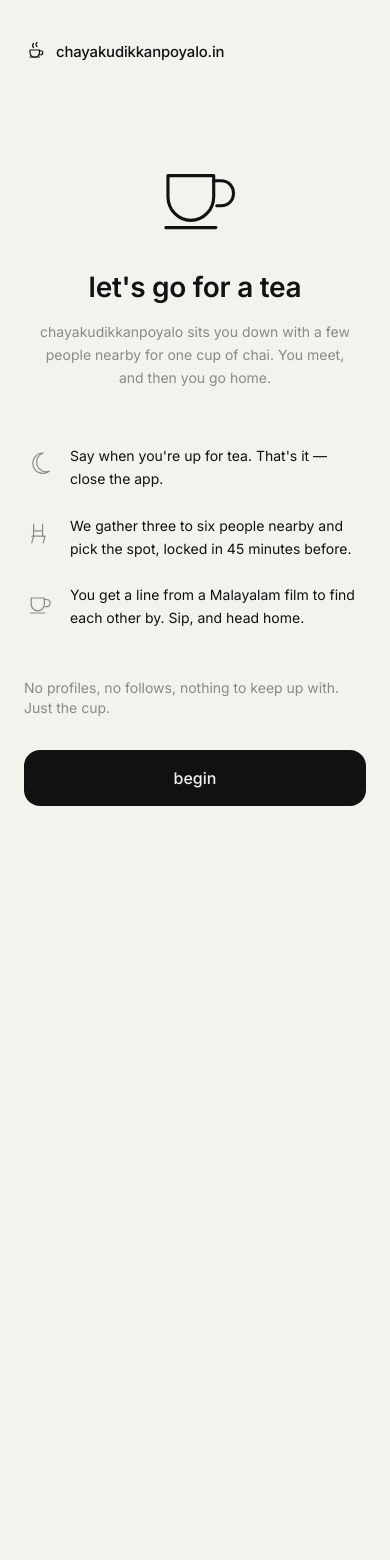
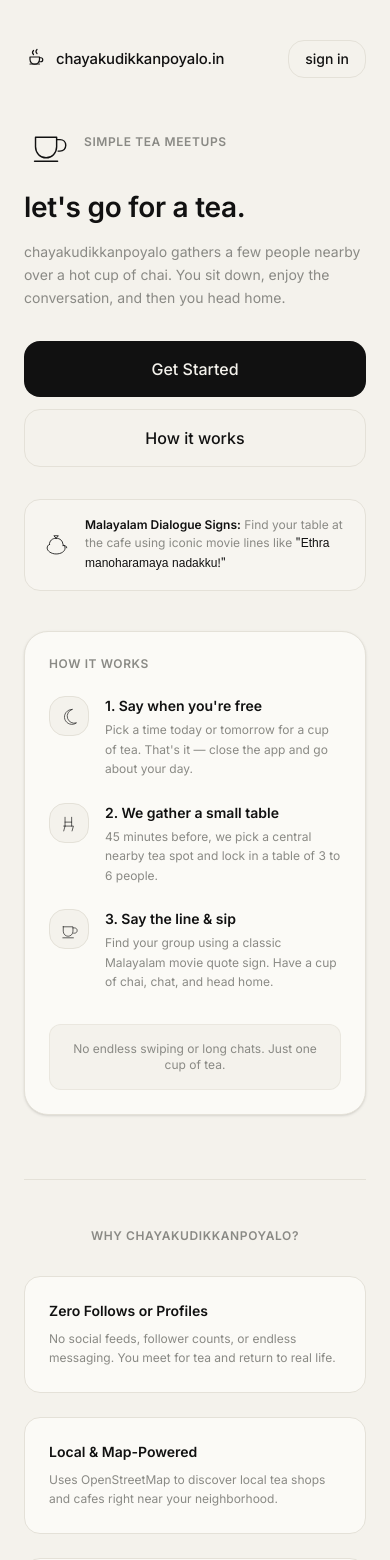
Before and after one commit to o-holics/chayakudikkan-poyalo, a Next.js app: page / in a window 390 px wide. Shown: the top 1560 px of the page. Before the commit the page ends 846 px from the top, so only its background shows below. Built offline with nearby package versions, Linux system fonts and the light colour scheme; no server answers.

Commit message:
feat: add desktop responsive multi-column layout and redesign landing page

```diff
--- a/src/app/page.tsx
+++ b/src/app/page.tsx
@@ -5,14 +5,41 @@ import Link from "next/link";
 import { useRouter } from "next/navigation";
 import { useAuth } from "@/components/AuthProvider";
 import { useProfile } from "@/lib/useProfile";
-import { Screen, Stack, Title, QuietText, Button, BottomAction } from "@/components/ui";
+import { Screen, Stack, Title, QuietText, Button } from "@/components/ui";
 import { Doodle, type DoodleName } from "@/components/Doodle";
 import { Logo } from "@/components/Logo";
 
-const STEPS: { icon: DoodleName; text: string }[] = [
-  { icon: "moon", text: "Say when you're up for tea. That's it — close the app." },
-  { icon: "chair", text: "We gather three to six people nearby and pick the spot, locked in 45 minutes before." },
-  { icon: "cup", text: "You get a line from a Malayalam film to find each other by. Sip, and head home." },
+const STEPS: { icon: DoodleName; title: string; text: string }[] = [
+  {
+    icon: "moon",
+    title: "1. Say when you're free",
+    text: "Pick a time today or tomorrow for a cup of tea. That's it — close the app and go about your day.",
+  },
+  {
+    icon: "chair",
+    title: "2. We gather a small table",
+    text: "45 minutes before, we pick a central nearby tea spot and lock in a table of 3 to 6 people.",
+  },
+  {
+    icon: "cup",
+    title: "3. Say the line & sip",
+    text: "Find your group using a classic Malayalam movie quote sign. Have a cup of chai, chat, and head home.",
+  },
+];
+
+const FEATURES = [
+  {
+    title: "Zero Follows or Profiles",
+    desc: "No social feeds, follower counts, or endless messaging. You meet for tea and return to real life.",
+  },
+  {
+    title: "Local & Map-Powered",
+    desc: "Uses OpenStreetMap to discover local tea shops and cafes right near your neighborhood.",
+  },
+  {
+    title: "Safe & Respectful",
+    desc: "Strict group caps (3–6 people), automatic 45-minute lock deadline, and one-tap blocking & reporting.",
+  },
 ];
 
 export default function Landing() {
@@ -35,41 +62,111 @@ export default function Landing() {
   }
 
   return (
-    <Screen>
-      <div className="pt-2">
+    <Screen wide>
+      {/* Top Header */}
+      <header className="flex items-center justify-between py-2">
         <Logo full size={24} />
+        <Link href="/sign-in">
+          <Button variant="ghost" className="!px-4 !py-2 text-sm">
+            sign in
+          </Button>
+        </Link>
+      </header>
+
+      {/* Main Grid: Responsive 2-column on desktop */}
+      <div className="mt-8 grid grid-cols-1 gap-10 lg:grid-cols-12 lg:items-center">
+        {/* Left Hero Column */}
+        <div className="flex flex-col lg:col-span-6">
+          <div className="flex items-center gap-3 text-ink-soft">
+            <Doodle name="cup" size={48} className="rise-slow text-ink" />
+            <span className="text-xs font-semibold uppercase tracking-wider text-ink-soft">simple tea meetups</span>
           </div>
 
-      <div className="mt-16 flex flex-col items-center text-center">
-        <Doodle name="cup" size={104} className="rise-slow text-ink" />
-        <Stack gap={4} className="rise rise-delay mt-8 items-center">
-          <Title>let&apos;s go for a tea</Title>
-          <QuietText className="max-w-[20rem]">
-            chayakudikkanpoyalo sits you down with a few people nearby for one cup of chai. You meet, and then you go home.
+          <Stack gap={4} className="mt-6">
+            <Title className="text-3xl lg:text-4xl lg:leading-tight">
+              let&apos;s go for a tea.
+            </Title>
+            <QuietText className="text-base leading-relaxed">
+              chayakudikkanpoyalo gathers a few people nearby over a hot cup of chai.
+              You sit down, enjoy the conversation, and then you head home.
             </QuietText>
           </Stack>
+
+          <div className="mt-8 flex flex-col gap-3 sm:flex-row">
+            <Link href="/sign-in" className="w-full sm:w-auto">
+              <Button full className="sm:px-8">
+                Get Started
+              </Button>
+            </Link>
+            <a href="#how-it-works" className="w-full sm:w-auto">
+              <Button variant="ghost" full className="sm:px-6">
+                How it works
+              </Button>
+            </a>
           </div>
 
-      <div className="mt-14">
-        <ol className="space-y-6">
+          {/* Quick Stat Banner */}
+          <div className="mt-8 flex items-center gap-4 rounded-2xl border border-line bg-paper-raised/50 p-4">
+            <Doodle name="kettle" size={28} className="shrink-0 text-ink" />
+            <p className="text-xs leading-normal text-ink-soft">
+              <strong className="font-semibold text-ink">Malayalam Dialogue Signs:</strong> Find your table at the cafe using iconic movie lines like <em className="not-italic text-ink font-mal">&quot;Ethra manoharamaya nadakku!&quot;</em>
+            </p>
+          </div>
+        </div>
+
+        {/* Right Preview Card / Steps Column */}
+        <div className="lg:col-span-6" id="how-it-works">
+          <div className="rounded-3xl border border-line bg-paper-raised p-6 shadow-sm sm:p-8">
+            <h2 className="text-xs font-semibold uppercase tracking-wider text-ink-soft">how it works</h2>
+
+            <ol className="mt-6 space-y-6">
               {STEPS.map((s, i) => (
                 <li key={i} className="flex items-start gap-4">
-              <Doodle name={s.icon} size={30} className="mt-0.5 shrink-0 text-ink-soft" strokeWidth={4} />
-              <p className="text-sm leading-relaxed text-ink">{s.text}</p>
+                  <div className="flex h-10 w-10 shrink-0 items-center justify-center rounded-2xl border border-line bg-paper text-ink">
+                    <Doodle name={s.icon} size={22} strokeWidth={3} />
+                  </div>
+                  <div>
+                    <h3 className="text-sm font-semibold text-ink">{s.title}</h3>
+                    <p className="mt-1 text-xs leading-relaxed text-ink-soft">{s.text}</p>
+                  </div>
                 </li>
               ))}
             </ol>
+
+            <div className="mt-8 rounded-xl border border-line/60 bg-paper p-4 text-center">
+              <p className="text-xs text-ink-soft">
+                No endless swiping or long chats. Just one cup of tea.
+              </p>
+            </div>
+          </div>
+        </div>
       </div>
 
-      <p className="mt-12 text-sm text-ink-soft">
-        No profiles, no follows, nothing to keep up with. Just the cup.
+      {/* Feature Grid Section */}
+      <section className="mt-16 border-t border-line pt-12">
+        <h2 className="text-xs font-semibold uppercase tracking-wider text-ink-soft text-center">why chayakudikkanpoyalo?</h2>
+        <div className="mt-8 grid grid-cols-1 gap-6 md:grid-cols-3">
+          {FEATURES.map((f, i) => (
+            <div key={i} className="rounded-2xl border border-line bg-paper-raised p-6">
+              <h3 className="text-sm font-semibold text-ink">{f.title}</h3>
+              <p className="mt-2 text-xs leading-relaxed text-ink-soft">{f.desc}</p>
+            </div>
+          ))}
+        </div>
+      </section>
+
+      {/* Footer CTA */}
+      <footer className="mt-14 border-t border-line pt-8 pb-4 text-center">
+        <p className="text-sm text-ink font-medium">Ready for a cup of tea near you?</p>
+        <div className="mt-4 flex justify-center">
+          <Link href="/sign-in">
+            <Button className="px-8">join a table</Button>
+          </Link>
+        </div>
+        <p className="mt-8 text-xs text-ink-soft/70">
+          chayakudikkanpoyalo · calm software for real-life moments
         </p>
-
-      <BottomAction>
-        <Link href="/sign-in" className="block w-full">
-          <Button full>begin</Button>
-        </Link>
-      </BottomAction>
+      </footer>
     </Screen>
   );
 }
--- a/src/components/ui.tsx
+++ b/src/components/ui.tsx
@@ -12,22 +12,26 @@ export function Screen({
   children,
   className,
   center,
+  wide,
 }: {
   children: ReactNode;
   className?: string;
   center?: boolean;
+  wide?: boolean;
 }) {
   return (
     <div
       className={cx(
-        "min-h-dvh w-full md:flex md:justify-center md:px-6 md:py-14",
+        "min-h-dvh w-full md:flex md:justify-center md:px-6 md:py-10",
         center ? "md:items-center" : "md:items-start",
       )}
     >
       <main
         className={cx(
-          "mx-auto flex min-h-dvh w-full max-w-[26rem] flex-col px-6 pb-10 pt-8",
-          "md:min-h-0 md:max-w-[30rem] md:rounded-3xl md:border md:border-line md:bg-paper-raised md:px-10 md:pb-12 md:pt-10",
+          "mx-auto flex min-h-dvh w-full flex-col px-6 pb-10 pt-8",
+          wide
+            ? "max-w-[26rem] md:max-w-3xl lg:max-w-5xl md:min-h-0 md:rounded-3xl md:border md:border-line md:bg-paper-raised md:px-10 md:pb-12 md:pt-10"
+            : "max-w-[26rem] md:max-w-[30rem] md:min-h-0 md:rounded-3xl md:border md:border-line md:bg-paper-raised md:px-10 md:pb-12 md:pt-10",
           center && "justify-center",
           className,
         )}
```
Also changed, not shown: src/app/(app)/home/page.tsx (+23 -14 lines). Lines whose indentation alone changed are shown as unchanged.
